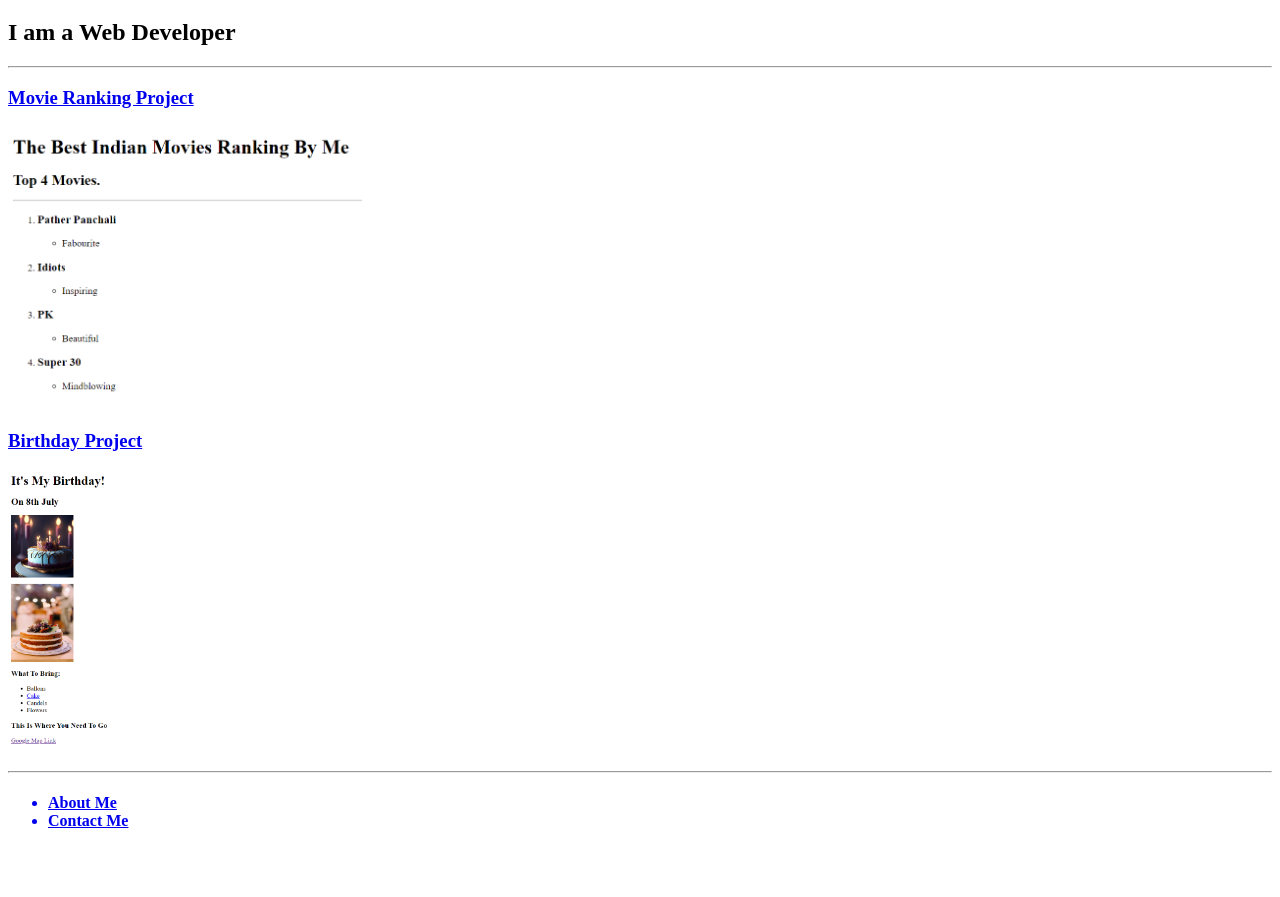
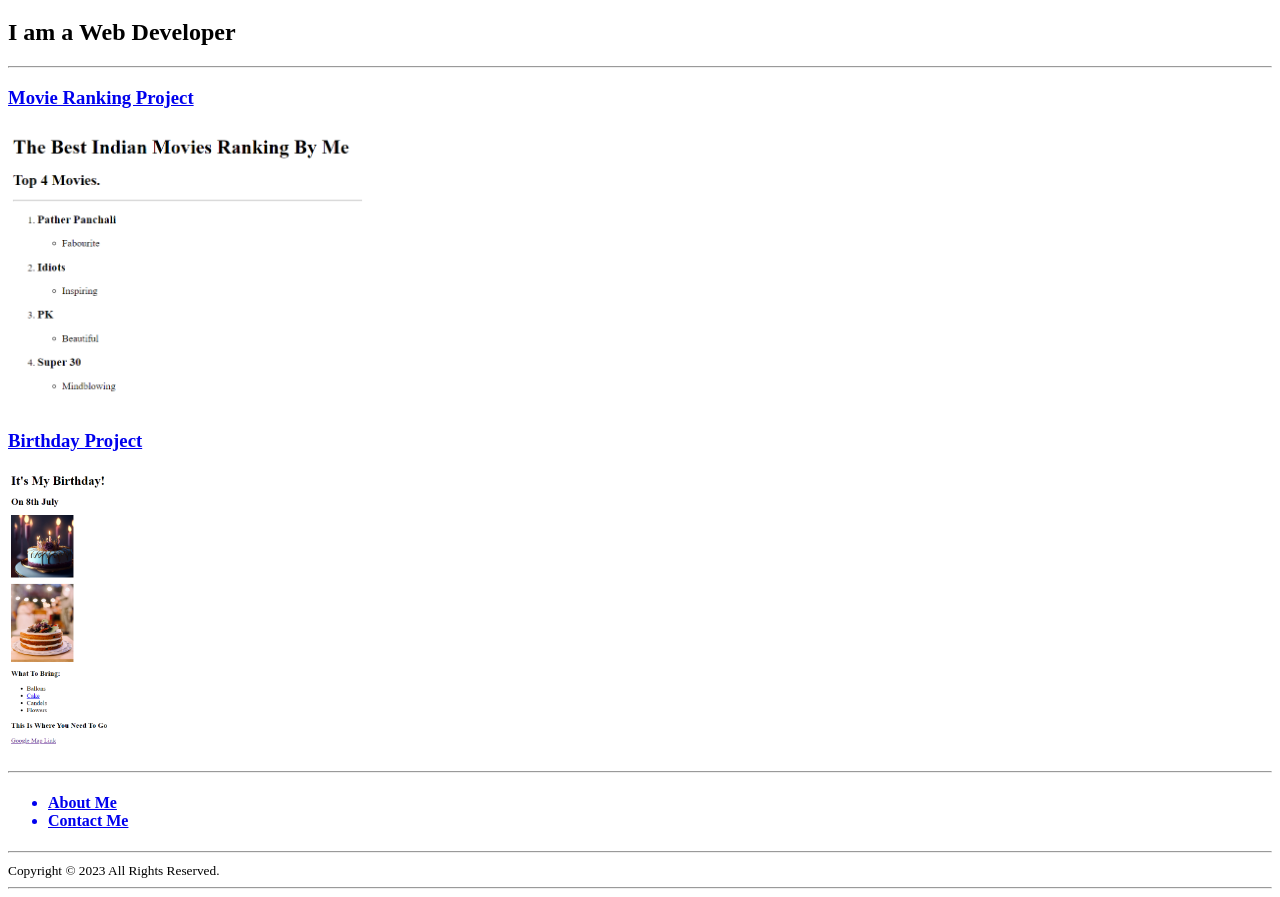
Before and after one commit to sayankr1999/htlm-portfolio-sayan, a plain HTML site: page index.html in a window 1280 px wide. Shown: the part 61-958 px from the top of the page. Before the commit the page ends 912 px from the top, so only its background shows below. Drawn offline with Linux system fonts and the light colour scheme.

Commit message:
index.html

```diff
--- a/index.html
+++ b/index.html
@@ -42,5 +42,11 @@
     </p>
 
 </body>
-
+<footer>
+    <hr>
+    <small>
+        Copyright © 2023 All Rights Reserved.
+    </small>
+    <hr>
+</footer>
 </html>
```
